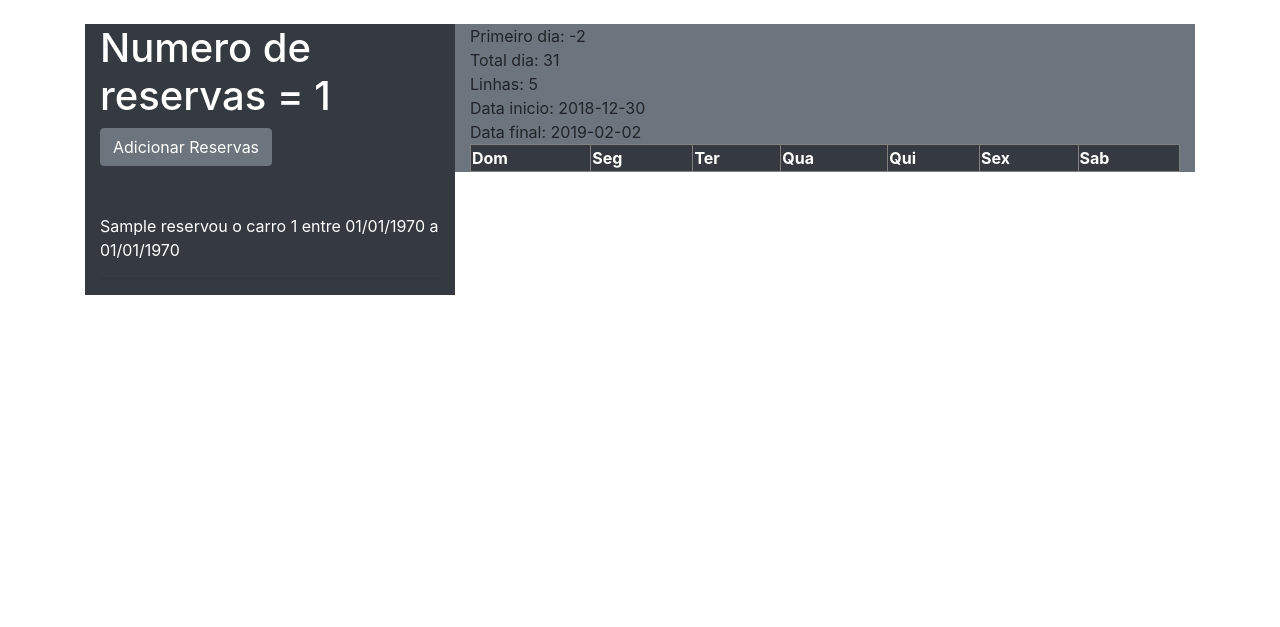
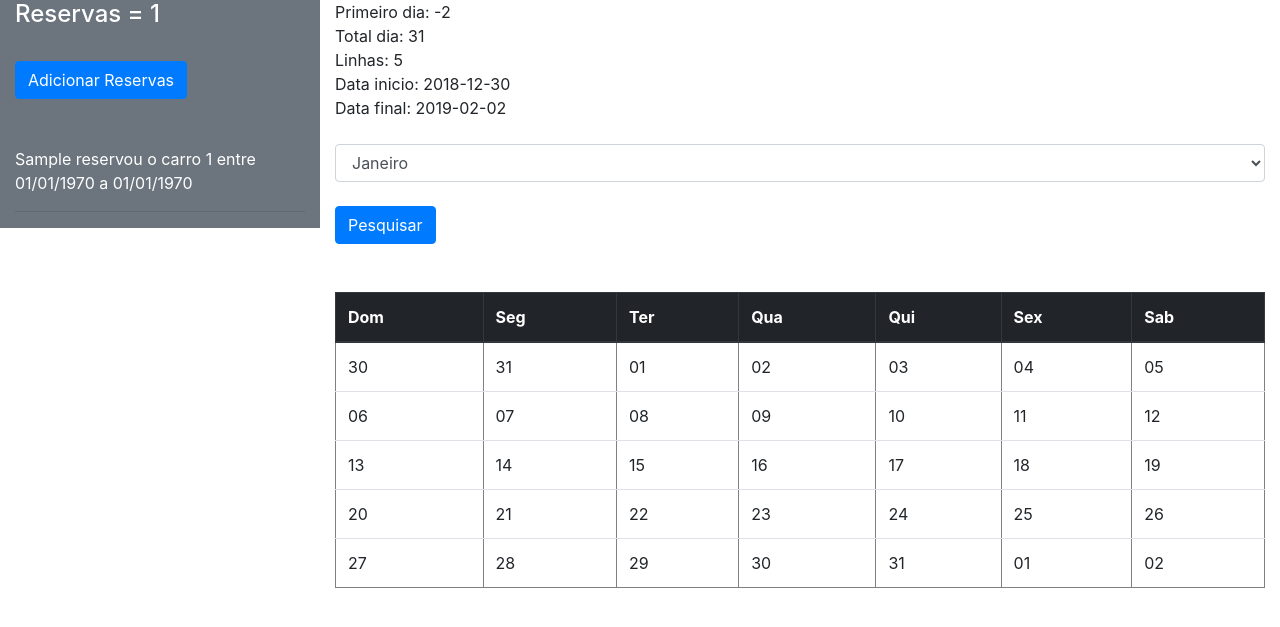
Before and after one commit to kanekajaum/reservas, a PHP site: page / in a window 1280 px wide. Shown: the top 627 px of the page. Run offline with PHP 8.4, Linux system fonts and the light colour scheme; tables that the repository leaves empty or names only in its code hold one stand-in row (values such as "Sample post"); lists and menus that the app fills with data are empty.

Commit message:
calendario completo

```diff
--- a/calendario.php
+++ b/calendario.php
@@ -1,4 +1,5 @@
 <?php
+
 $data = '2019-01';
 $dia1 = date('w',strtotime($data));
 $dias = date('t',strtotime($data));
@@ -11,11 +12,31 @@ echo "Primeiro dia: ".$dia1;
 echo "<br>Total dia: ".$dias;
 echo "<br>Linhas: ".$linhas;
 echo "<br>Data inicio: ".$data_inicio;
-echo "<br>Data final: ".$data_fim;
+echo "<br>Data final: ".$data_fim."<br><br>";
+
+
 ?>
+<form method="POST">
+	<select nome="mes" class="form-control">
+	<option value="1">Janeiro</option>
+	<option value="2">Fevereiro</option>
+	<option value="3">Março</option>
+	<option value="4">Abril</option>
+	<option value="5">Maio</option>
+	<option value="6">Junho</option>
+	<option value="7">Julho</option>
+	<option value="8">Agosto</option>
+	<option value="9">Setembro</option>
+	<option value="10">Outubro</option>
+	<option value="11">Novembro</option>
+	<option value="12">Dezembro</option>
+	</select><br>
+	<input class="btn btn-primary" type="submit" value="Pesquisar">
+</form>
 
-<table border="1" width="100%">
-		<thead class="bg-dark text-white">
+<br><br>
+<table border="1" width="100%" class="table">
+		<thead class="thead-dark">
 			<tr>
 			<th>Dom</th>
 			<th>Seg</th>
@@ -24,10 +45,19 @@ echo "<br>Data final: ".$data_fim;
 			<th>Qui</th>
 			<th>Sex</th>
 			<th>Sab</th>
-		</tr>
+			</tr>
 		</thead>
 		<tbody>
-
+			<?php for($l = 0; $l <$linhas; $l++):?>
+				<tr>
+					<?php for($q = 0; $q < 7; $q++):?>
+					<?php
+						$w = date('d', strtotime(($q+($l*7)).'days', strtotime($data_inicio)));
+					?>
+					<td><?php echo $w; ?></td>
+					<?php endfor;?>
+				</tr>
+			<?php endfor;?>
 		</tbody>
 
 </table>
--- a/index.php
+++ b/index.php
@@ -20,17 +20,17 @@ $carros = new carros($pdo);
     <title>Sistema de reservas</title>
   </head>
   <body>
-  	<div class="container"><br>
-      <div class="col-md-4 bg-dark text-white" style="float: left;">
+  	<!-- <div class="container"><br> -->
+      <div class="col-md-3 bg-secondary text-white" style="float: left;">
 
 
   		<?php
     	$lista = $reservas->getReservas();
     	$numero = $reservas->getCountReservas();
     	?>
-    	<h1>Numero de reservas = <?php echo $numero; ?></h1>
+    	<h4>Reservas = <?php echo $numero; ?> </h4><br>
 
-    		<a class="btn btn-secondary" href="reservar.php">Adicionar Reservas</a>
+    		<a class="btn btn-primary" href="reservar.php">Adicionar Reservas</a>
     		<br><br><br>
     	<?php
 
@@ -43,13 +43,13 @@ $carros = new carros($pdo);
     	}
     	?>
       </div>
-      <div class="col-md-8 bg-secondary" style="float: right;">
+      <div class="col-md-9" style="float: right;">
         <?php
         require 'calendario.php';
         ?>
       </div>
 
-  	</div>
+  	<!-- </div> -->
 
 
 
```
